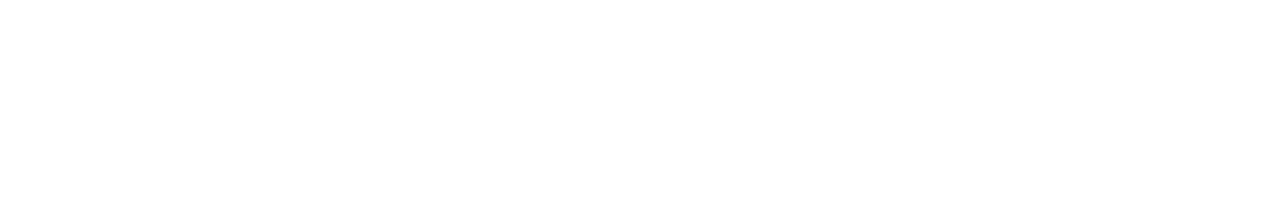
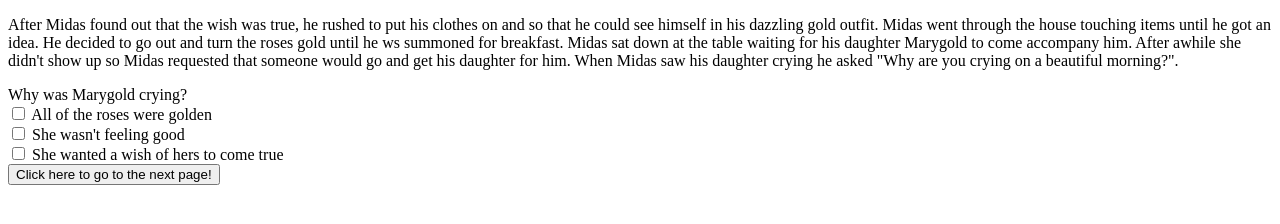
Before and after one commit to ekksdee1/tell_a_story_project, a plain HTML site: page pg3.html in a window 1280 px wide. Drawn offline with Linux system fonts and the light colour scheme.

Commit message:
Update pg3.html

```diff
--- a/pg3.html
+++ b/pg3.html
@@ -5,6 +5,49 @@
     </head>
 
     <body>
+        <p>
+            After Midas found out that the wish was true, he rushed to put his clothes on and so that he could see
+            himself in his dazzling gold outfit. Midas went through the house touching items until he got an idea. He
+            decided to go out and turn the roses gold until he ws summoned for breakfast. Midas sat down at the table
+            waiting for his daughter Marygold to come accompany him. After awhile she didn't show up so Midas requested
+            that someone would go and get his daughter for him. When Midas saw his daughter crying he asked
+            "Why are you crying on a beautiful morning?".
+        </p>
+        <p>
+            Why was Marygold crying?
 
+            <br class="big">
+                <input
+                    type="checkbox"
+                    name="checkbox1"
+                    value="true">
+
+                <label for="checkbox1">All of the roses were golden</label>
+
+
+                <br>
+                <input
+                    type="checkbox"
+                    name="checkbox2"
+                    value="false">
+
+                <label for="checkbox2">She wasn't feeling good</label>
+
+
+                <br>
+                <input
+                    type="checkbox"
+                    name="checkbox3"
+                    value="false">
+
+                <label for="checkbox3">She wanted a wish of hers to come true</label>
+
+
+                <br class="big">
+                <button
+                    type="button"
+                    onclick="window.location.href = 'pg2.html'">Click here to go to the next page!
+                </button>
+        </p>
     </body>
 </html>
```
